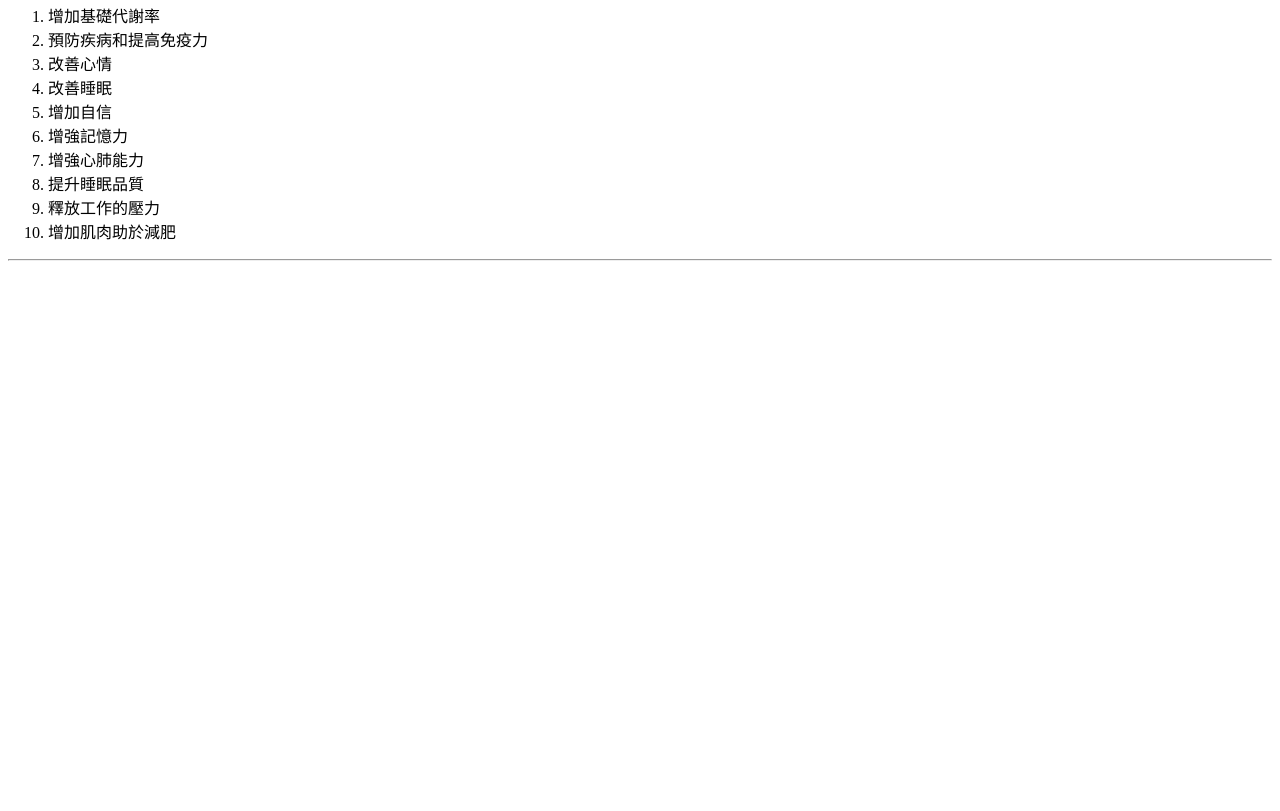
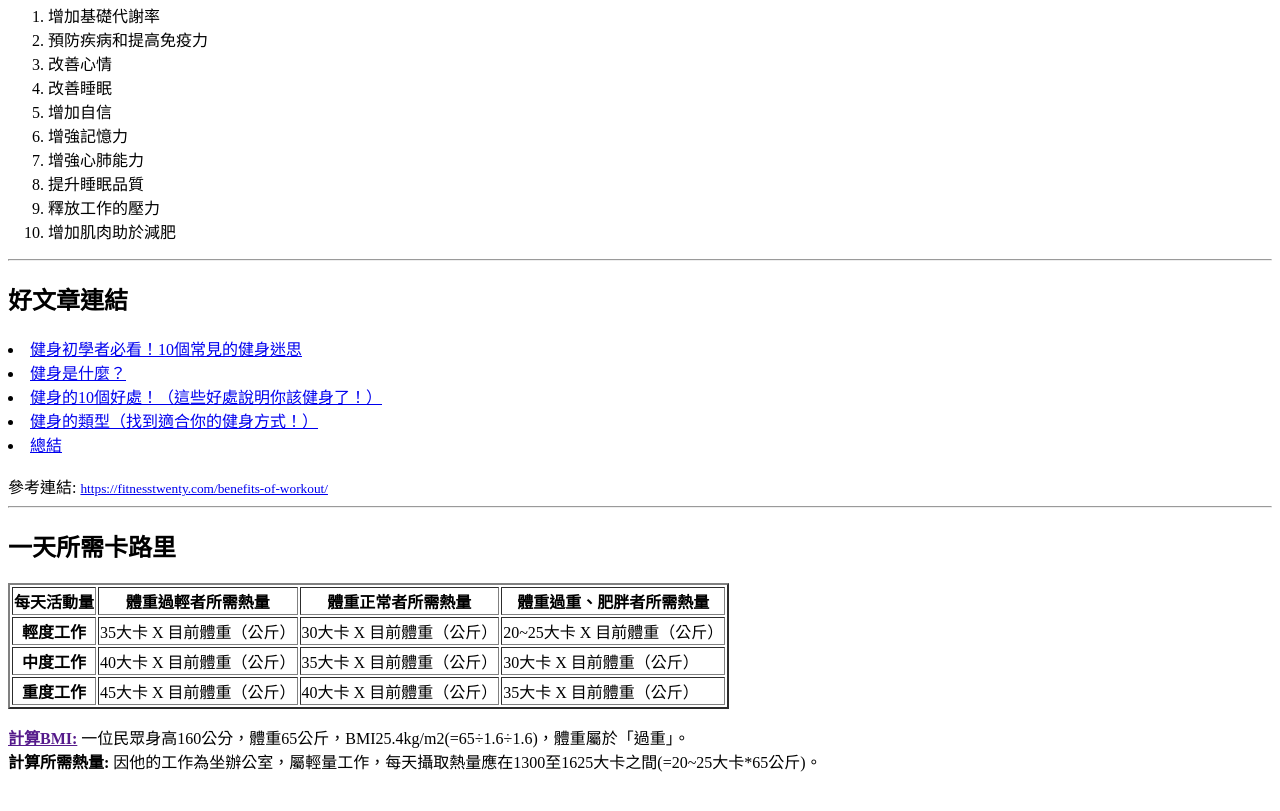
Before and after one commit to 17app001/gym-demo1, a plain HTML site: page index.html in a window 1280 px wide. Shown: the part 315-1126 px from the top of the page. Before the commit the page ends 800 px from the top, so only its background shows below. Drawn offline with Linux system fonts and the light colour scheme.

Commit message:
完成表格功能

```diff
--- a/index.html
+++ b/index.html
@@ -36,7 +36,82 @@
         <li>增加肌肉助於減肥</li>
     </ol>
     <hr>
+    <h2>好文章連結</h2>
+    <li>
+        <a href="https://www.fe-amart.com.tw/index.php/life-style/life-info/secret-recipe/hero-6" target="_blank">
+            健身初學者必看！10個常見的健身迷思
+        </a>
+    </li>
+    <li>
+        <a href="https://fitnesstwenty.com/benefits-of-workout/#%E5%81%A5%E8%BA%AB%E6%98%AF%E4%BB%80%E9%BA%BC%EF%BC%9F"
+            target="_blank">
+            健身是什麼？
+        </a>
+    </li>
+    <li>
+        <a href="https://fitnesstwenty.com/benefits-of-workout/#%E5%81%A5%E8%BA%AB%E7%9A%8410%E5%80%8B%E5%A5%BD%E8%99%95%EF%BC%81%EF%BC%88%E9%80%99%E4%BA%9B%E5%A5%BD%E8%99%95%E8%AA%AA%E6%98%8E%E4%BD%A0%E8%A9%B2%E5%81%A5%E8%BA%AB%E4%BA%86%EF%BC%81%EF%BC%89"
+            target="_blank">
+            健身的10個好處！（這些好處說明你該健身了！）
+        </a>
+    </li>
+    <li>
+        <a href="https://fitnesstwenty.com/benefits-of-workout/#%E5%81%A5%E8%BA%AB%E7%9A%84%E9%A1%9E%E5%9E%8B%EF%BC%88%E6%89%BE%E5%88%B0%E9%81%A9%E5%90%88%E4%BD%A0%E7%9A%84%E5%81%A5%E8%BA%AB%E6%96%B9%E5%BC%8F%EF%BC%81%EF%BC%89"
+            target="_blank">
+            健身的類型（找到適合你的健身方式！）
+        </a>
+    </li>
+    <li>
+        <a href="https://fitnesstwenty.com/benefits-of-workout/#%E7%B8%BD%E7%B5%90" target="_blank">
+            總結
+        </a>
+    </li>
+    <br>
+    參考連結:
+    <a target="_blank"
+        href="https://fitnesstwenty.com/benefits-of-workout/"><small>https://fitnesstwenty.com/benefits-of-workout/</small></a>
 
+    <hr>
+
+    <h2>一天所需卡路里</h2>
+    <table border="2">
+        <thead>
+            <tr>
+                <th>每天活動量</th>
+                <th>體重過輕者所需熱量</th>
+                <th>體重正常者所需熱量</th>
+                <th>體重過重、肥胖者所需熱量</th>
+            </tr>
+        </thead>
+        <tbody>
+            <tr>
+                <th>輕度工作</td>
+                <td>35大卡 X 目前體重（公斤）</td>
+                <td>30大卡 X 目前體重（公斤）</td>
+                <td>20~25大卡 X 目前體重（公斤）</td>
+            </tr>
+            <tr>
+                <th>中度工作</th>
+                <td>40大卡 X 目前體重（公斤）</td>
+                <td>35大卡 X 目前體重（公斤）</td>
+                <td>30大卡 X 目前體重（公斤）</td>
+            </tr>
+            <tr>
+                <th>重度工作</th>
+                <td>45大卡 X 目前體重（公斤）</td>
+                <td>40大卡 X 目前體重（公斤）</td>
+                <td>35大卡 X 目前體重（公斤）</td>
+            </tr>
+        </tbody>
+    </table>
+    <p>
+        <a href=""><b>計算BMI:</b></a>
+        一位民眾身高160公分，體重65公斤，BMI25.4kg/m2(=65÷1.6÷1.6)，體重屬於「過重」。
+        <br>
+        <b>計算所需熱量:</b>
+        因他的工作為坐辦公室，屬輕量工作，每天攝取熱量應在1300至1625大卡之間(=20~25大卡*65公斤)。
+
+    </p>
+    <br><br><br><br><br><br><br><br><br><br><br>
 </body>
 
 </html>
```
